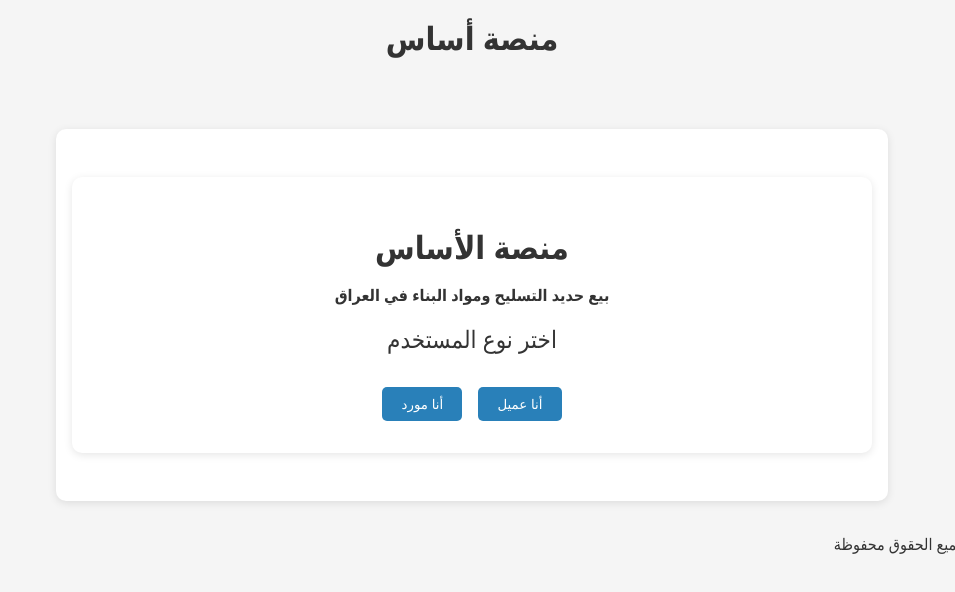
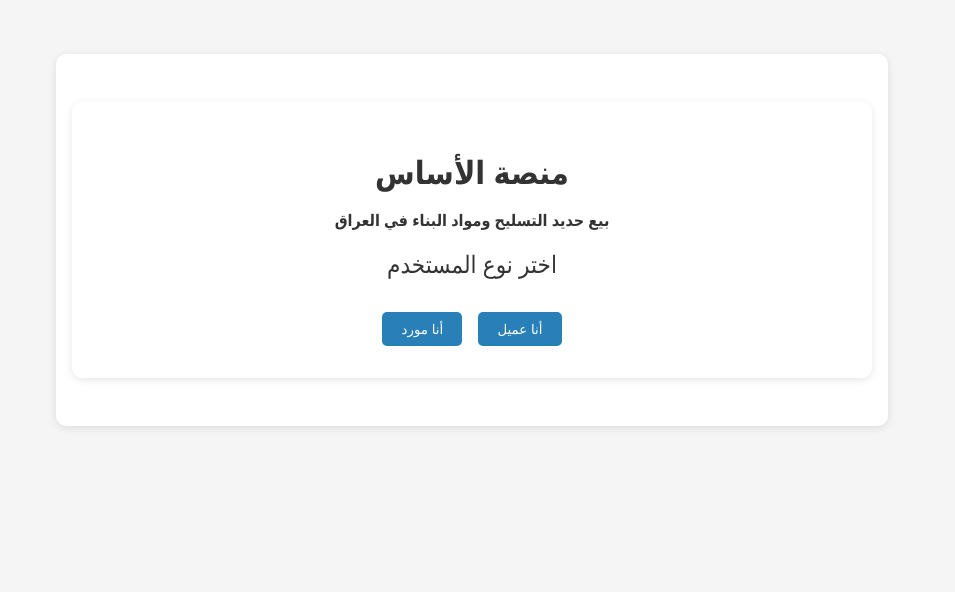
Before and after one commit to mnttrmhmd67-beep/asas-platform-iraq, a Next.js app: page / in a window 1280 px wide. Shown: the top 592 px of the page, without its empty margins (325-1280 px from the left). Built offline with nearby package versions, Linux system fonts and the light colour scheme.

Commit message:
Update to asas platform

```diff
--- a/app/layout.tsx
+++ b/app/layout.tsx
@@ -1,8 +1,10 @@
+// app/layout.tsx
 import type { Metadata } from "next";
+import Link from "next/link";
 import { Geist, Geist_Mono } from "next/font/google";
 import "./globals.css";
-import Link from "next/link";
 
+// إعداد الخطوط
 const geistSans = Geist({
   variable: "--font-geist-sans",
   subsets: ["latin"],
@@ -13,9 +15,10 @@ const geistMono = Geist_Mono({
   subsets: ["latin"],
 });
 
+// بيانات الميتا
 export const metadata: Metadata = {
-  title: "منصة أساس",
-  description: "بيع حديد التسليح ومواد البناء في العراق",
+  title: "منصة الأساس",
+  description: "منصة إلكترونية لبيع حديد التسليح ومواد البناء في العراق",
 };
 
 export default function RootLayout({
@@ -23,28 +26,22 @@ export default function RootLayout({
 }: Readonly<{ children: React.ReactNode }>) {
   return (
     <html lang="ar" dir="rtl">
-      <body
-        className={`min-h-screen flex flex-col ${geistSans.variable} ${geistMono.variable} antialiased bg-gray-50 dark:bg-black text-gray-900 dark:text-gray-100`}
-      >
-        {/* الهيدر */}
-        <header className="w-full bg-white dark:bg-gray-900 shadow-md p-4 flex justify-between items-center">
-          <h1 className="text-xl font-bold">منصة أساس</h1>
-          <nav className="flex gap-4">
-            <Link href="/" className="hover:text-blue-600">الرئيسية</Link>
-            <Link href="/customer" className="hover:text-blue-600">العملاء</Link>
-            <Link href="/supplier" className="hover:text-blue-600">الموردون</Link>
-          </nav>
+      <body className={`${geistSans.variable} ${geistMono.variable} antialiased`}>
+        {/* Navbar ثابت */}
+        <header className="bg-white shadow p-4 flex justify-center gap-6 sticky top-0 z-50">
+          <Link href="/" className="hover:text-blue-600 font-semibold">
+            الرئيسية
+          </Link>
+          <Link href="/customer" className="hover:text-blue-600 font-semibold">
+            العملاء
+          </Link>
+          <Link href="/supplier" className="hover:text-blue-600 font-semibold">
+            الموردون
+          </Link>
         </header>
 
         {/* المحتوى الرئيسي */}
-        <main className="flex-1 w-full max-w-5xl mx-auto p-6">
-          {children}
-        </main>
-
-        {/* الفوتر */}
-        <footer className="w-full bg-white dark:bg-gray-900 shadow-inner p-4 text-center text-sm">
-          © 2026 منصة أساس - جميع الحقوق محفوظة
-        </footer>
+        <main className="max-w-5xl mx-auto p-6">{children}</main>
       </body>
     </html>
   );
```
